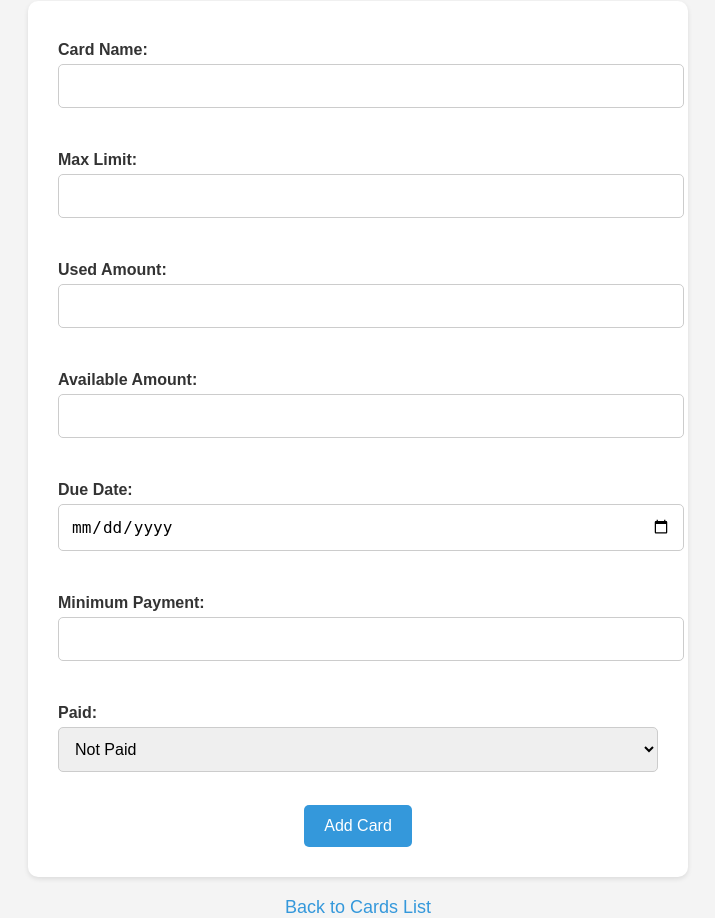
After one commit to RohitKumarVadlamudi/Card-manager, a Flask app: template templates/addcard.html in a window 1280 px wide. The commit adds this page. Shown: the whole page, without its empty margins (282-997 px from the left). Run offline with Flask 3, Linux system fonts and the light colour scheme; the template is opened without the code that fills it, so the values that code supplies are empty.

Commit message:
Added an add card feature

```diff
--- a/app.py
+++ b/app.py
@@ -50,5 +50,32 @@ def update_card(card_id):
     db.session.commit()  # Save changes to DB
     return redirect(url_for('card_details', card_id=card_id))
 
+# Add a new card
+@app.route('/add_card', methods=['GET', 'POST'])
+def add_card():
+    if request.method == 'POST':
+        name = request.form['name']
+        max_limit = request.form['max_limit']
+        used = request.form['used']
+        available = request.form['available']
+        due_date = request.form['due_date']
+        minimum_payment = request.form['minimum_payment']
+
+        new_card = Card(
+            name=name,
+            max_limit=max_limit,
+            used=used,
+            available=available,
+            due_date=due_date,
+            minimum_payment=minimum_payment
+        )
+
+        db.session.add(new_card)
+        db.session.commit()
+
+        return redirect(url_for('card_list'))  # Redirect to cards list after saving
+
+    return render_template('add_card.html')
+
 if __name__ == '__main__':
     app.run(debug=True)
--- a/static/styles.css
+++ b/static/styles.css
@@ -167,3 +167,84 @@ p {
     display: block;
     margin-bottom: 10px;
 }
+
+/* Global Styles */
+body {
+    font-family: Arial, sans-serif;
+    background-color: #f4f4f4; /* Light background color */
+    color: #333;
+    padding: 20px;
+    display: flex;
+    flex-direction: column;
+    justify-content: center;
+    align-items: center;
+    height: 100vh;
+    margin: 0;
+}
+
+h1 {
+    color: #2c3e50; /* Darker title color */
+    text-align: center;
+    margin-bottom: 20px;
+}
+
+/* Form Styles */
+form {
+    width: 100%;
+    max-width: 600px; /* Max width for form */
+    margin: 0 auto;
+    background-color: #ffffff;
+    padding: 30px;
+    border-radius: 10px;
+    box-shadow: 0 2px 5px rgba(0, 0, 0, 0.1);
+}
+
+label {
+    display: block;
+    font-weight: bold;
+    margin: 10px 0 5px 0;
+}
+
+input, select {
+    width: 100%;
+    padding: 12px;
+    margin-bottom: 15px;
+    border: 1px solid #ccc;
+    border-radius: 5px;
+    font-size: 16px;
+}
+
+input[type="date"] {
+    cursor: pointer;
+}
+
+button {
+    display: block;
+    width: auto;
+    margin: 0 auto;
+    padding: 12px 20px;
+    background-color: #3498db;
+    color: white;
+    border: none;
+    border-radius: 5px;
+    font-size: 16px;
+    cursor: pointer;
+}
+
+button:hover {
+    background-color: #2980b9;
+}
+
+/* Back Link */
+a {
+    color: #3498db;
+    text-decoration: none;
+    font-size: 18px;
+    display: block;
+    text-align: center;
+    margin-top: 20px;
+}
+
+a:hover {
+    text-decoration: underline;
+}
--- /dev/null
+++ b/templates/addcard.html
@@ -0,0 +1,41 @@
+<!DOCTYPE html>
+<html>
+<head>
+    <title>Add Card</title>
+    <link rel="stylesheet" href="{{ url_for('static', filename='styles.css') }}">
+
+</head>
+<body>
+    <h1>Add New Credit Card</h1>
+
+    <form action="/add_card" method="POST">
+        <label for="name">Card Name:</label>
+        <input type="text" id="name" name="name" required><br><br>
+
+        <label for="max_limit">Max Limit:</label>
+        <input type="number" id="max_limit" name="max_limit" required><br><br>
+
+        <label for="used">Used Amount:</label>
+        <input type="number" id="used" name="used" required><br><br>
+
+        <label for="available">Available Amount:</label>
+        <input type="number" id="available" name="available" required><br><br>
+
+        <label for="due_date">Due Date:</label>
+        <input type="date" id="due_date" name="due_date" required><br><br>
+
+        <label for="minimum_payment">Minimum Payment:</label>
+        <input type="number" id="minimum_payment" name="minimum_payment" step="0.01" required><br><br>
+
+        <label for="paid">Paid:</label>
+        <select id="paid" name="paid">
+            <option value="false">Not Paid</option>
+            <option value="true">Paid</option>
+        </select><br><br>
+
+        <button type="submit">Add Card</button>
+    </form>
+
+    <a href="/cards">Back to Cards List</a>
+</body>
+</html>
--- a/templates/cards.html
+++ b/templates/cards.html
@@ -2,8 +2,13 @@
 <html>
 <head>
     <title>Card List</title>
+    <link rel="stylesheet" href="{{ url_for('static', filename='styles.css') }}">
 </head>
 <body>
+    <div class="header">
+        <a href="/add_card" class="add-card-button">Add Card</a>
+    </div>
+
     <h1>All Credit Cards</h1>
     <ul>
         {% for card in cards %}
```
Also changed, not shown: database/tables.sql (+6 -5 lines), templates/card_details.html (+4 -4 lines).
